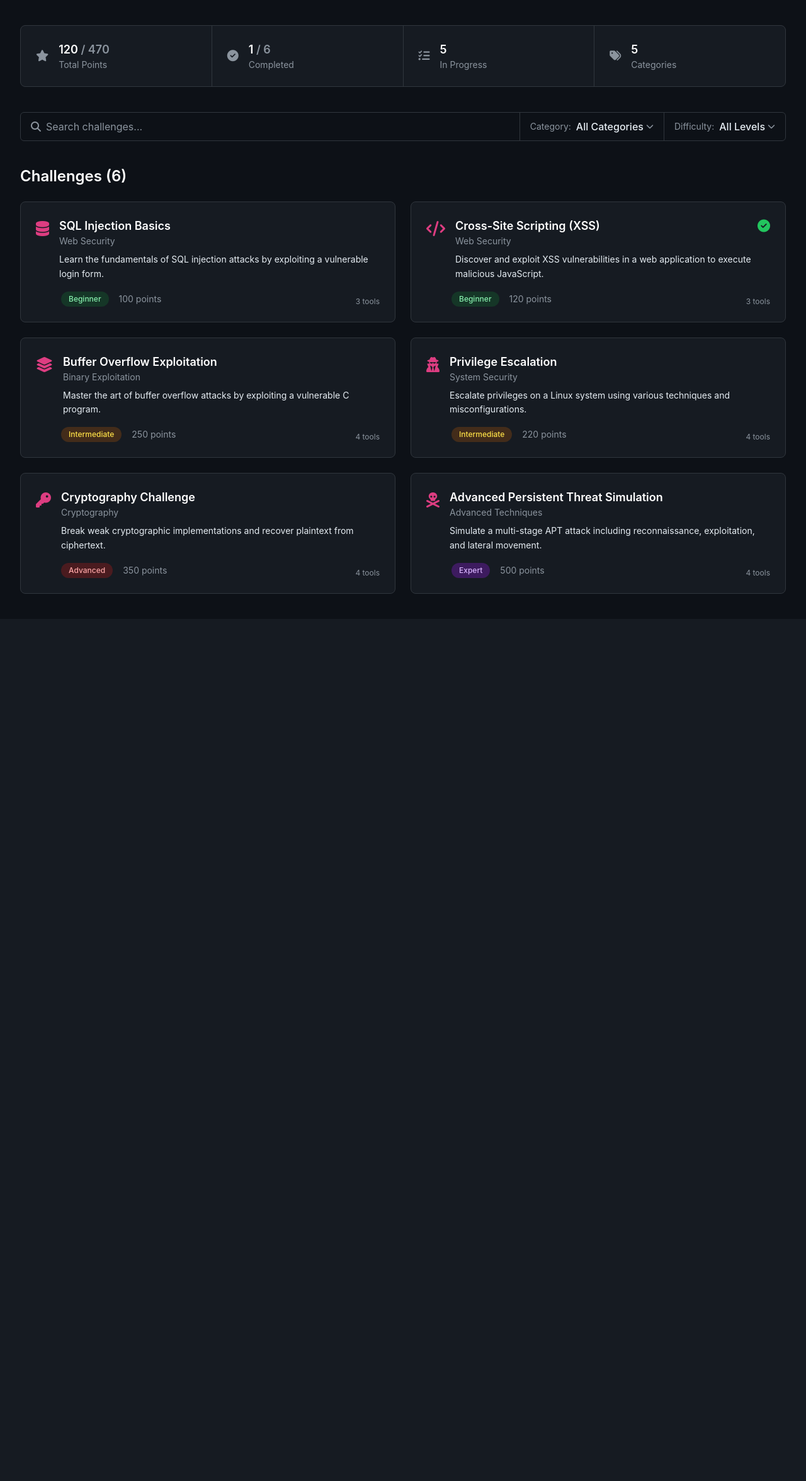
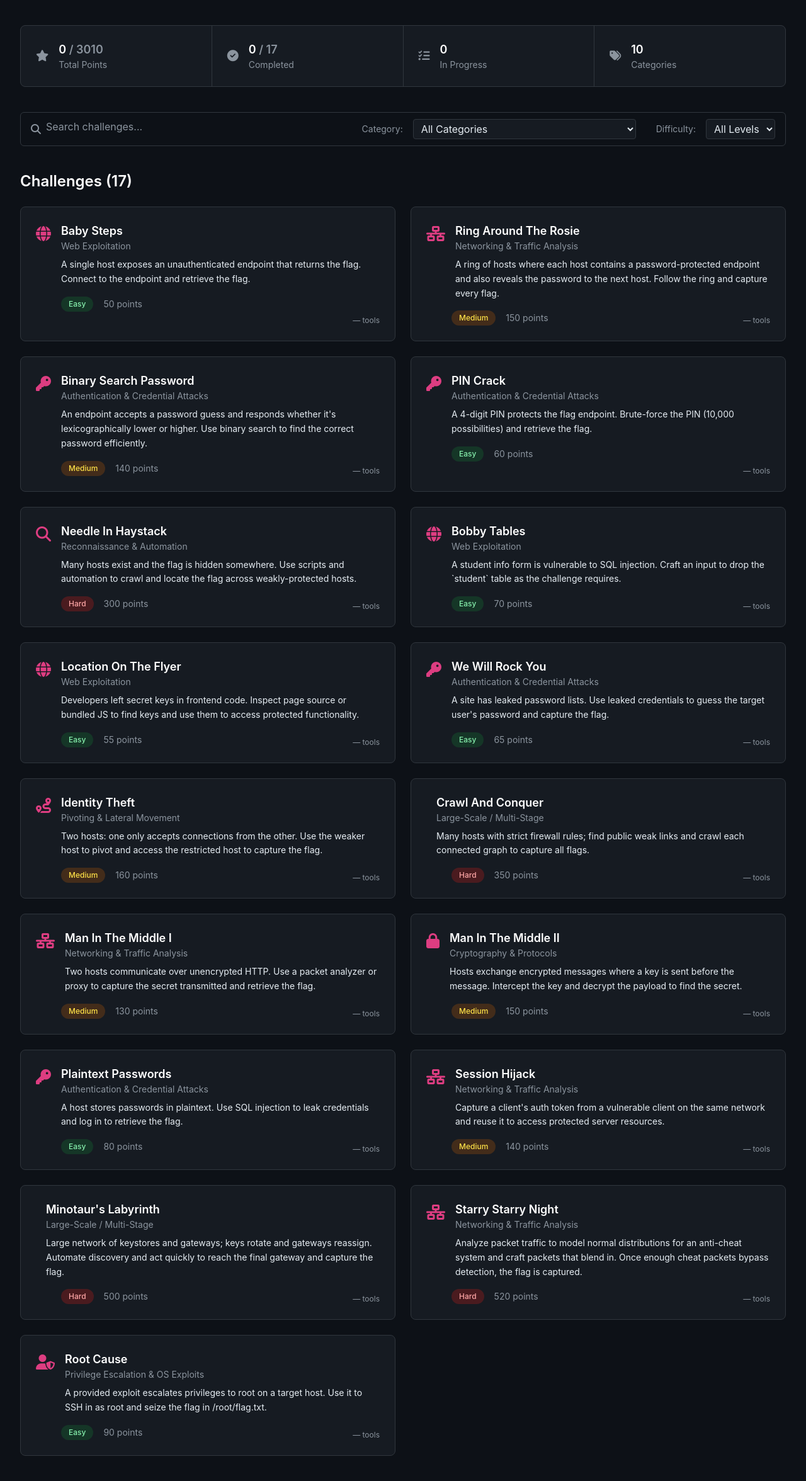
Before and after one commit to tallbreadstick/CSIT327-G1-ctf-academy, a Django app: page /challenges/ in a window 1280 px wide. Shown: the whole page at 63% size. Before the commit the page ends 943 px from the top, so only its background shows below. Run offline with Django 5.2, Linux system fonts and the light colour scheme; the visitor is signed in with stand-in values (Sample User, id 1); data comes from the database, SQL or seed files in the repository; some libraries are stand-ins or nearby versions.

Commit message:
feat(challenges): challenges are rendered dynamically from db, with filter and search

```diff
--- a/ctf_academy/accounts/templates/accounts/challenges.html
+++ b/ctf_academy/accounts/templates/accounts/challenges.html
@@ -6,14 +6,10 @@
     <meta name="viewport" content="width=device-width, initial-scale=1.0">
     <title>Challenges - CTF Academy</title>
     <link rel="icon" type="image/png" href="{% static 'accounts/images/logo.png' %}">
-
-    <!-- Font Awesome for Icons -->
     <link rel="stylesheet" href="https://cdnjs.cloudflare.com/ajax/libs/font-awesome/6.5.2/css/all.min.css">
-
     {% tailwind_css %}
 
     <style>
-        /* Custom CSS variables to perfectly match the color scheme from the screenshot. */
         :root {
             --color-bg-primary: #0d1117;
             --color-bg-secondary: #161b22;
@@ -31,10 +27,9 @@
 </head>
 <body class="min-h-screen bg-[var(--color-bg-primary)]">
 
-    <!-- NAVBAR (Reusable Component) -->
+    <!-- NAVBAR -->
     <c-navbar></c-navbar>
 
-    <!-- MAIN CONTENT -->
     <main class="container mx-auto max-w-7xl px-4 sm:px-6 lg:px-8 py-10">
 
         <!-- STATS BAR -->
@@ -42,28 +37,35 @@
             <div class="bg-[var(--color-bg-secondary)] p-6 flex items-center gap-4">
                 <i class="fas fa-star text-lg text-[var(--color-text-dark)]"></i>
                 <div>
-                    <h4 class="text-lg font-semibold text-white">120<span class="text-[var(--color-text-dark)]"> / 470</span></h4>
+                    <h4 class="text-lg font-semibold text-white">
+                        {{ stats.points_earned }}<span class="text-[var(--color-text-dark)]"> / {{ stats.points_total }}</span>
+                    </h4>
                     <p class="text-sm text-[var(--color-text-dark)]">Total Points</p>
                 </div>
             </div>
+
             <div class="bg-[var(--color-bg-secondary)] p-6 flex items-center gap-4">
                 <i class="fas fa-check-circle text-lg text-[var(--color-text-dark)]"></i>
                 <div>
-                    <h4 class="text-lg font-semibold text-white">1<span class="text-[var(--color-text-dark)]"> / 6</span></h4>
+                    <h4 class="text-lg font-semibold text-white">
+                        {{ stats.completed }}<span class="text-[var(--color-text-dark)]"> / {{ stats.total }}</span>
+                    </h4>
                     <p class="text-sm text-[var(--color-text-dark)]">Completed</p>
                 </div>
             </div>
+
             <div class="bg-[var(--color-bg-secondary)] p-6 flex items-center gap-4">
                 <i class="fas fa-tasks text-lg text-[var(--color-text-dark)]"></i>
                 <div>
-                    <h4 class="text-lg font-semibold text-white">5</h4>
+                    <h4 class="text-lg font-semibold text-white">{{ stats.in_progress }}</h4>
                     <p class="text-sm text-[var(--color-text-dark)]">In Progress</p>
                 </div>
             </div>
+
             <div class="bg-[var(--color-bg-secondary)] p-6 flex items-center gap-4">
                 <i class="fas fa-tags text-lg text-[var(--color-text-dark)]"></i>
                 <div>
-                    <h4 class="text-lg font-semibold text-white">5</h4>
+                    <h4 class="text-lg font-semibold text-white">{{ stats.categories_count }}</h4>
                     <p class="text-sm text-[var(--color-text-dark)]">Categories</p>
                 </div>
             </div>
@@ -72,142 +74,105 @@
         <!-- FILTER BAR -->
         <section class="flex flex-col md:flex-row items-center bg-transparent border border-[var(--color-border)] rounded-md mb-10 focus-within:ring-1 focus-within:ring-pink-500 focus-within:border-pink-500 divide-y md:divide-y-0 md:divide-x divide-[var(--color-border)]">
 
+            <form method="get" class="flex w-full md:flex-1">
                 <div class="relative w-full md:w-auto md:flex-grow">
                     <i class="fas fa-search absolute left-4 top-1/2 -translate-y-1/2 text-[var(--color-text-dark)]"></i>
-                <input type="text" class="w-full bg-transparent border-none rounded-t-md md:rounded-l-md md:rounded-tr-none py-2.5 px-4 pl-10 text-[var(--color-text-light)] placeholder:text-[var(--color-text-dark)] focus:ring-0" placeholder="Search challenges...">
+                    <input name="q" value="{{ q }}" type="text" class="w-full bg-transparent border-none rounded-t-md md:rounded-l-md md:rounded-tr-none py-2.5 px-4 pl-10 text-[var(--color-text-light)] placeholder:text-[var(--color-text-dark)] focus:ring-0" placeholder="Search challenges...">
                 </div>
 
-            <div class="flex-shrink-0 flex items-center justify-between md:justify-start gap-2 px-4 py-2.5 w-full md:w-auto">
-                <span class="text-sm text-[var(--color-text-dark)]">Category:</span>
-                <button class="flex items-center gap-1 text-[var(--color-text-light)] font-medium hover:text-pink-400 transition-colors">
-                    All Categories
-                    <i class="fas fa-chevron-down text-xs text-[var(--color-text-dark)]"></i>
-                </button>
+                <div class="flex items-center gap-2 px-4 py-2.5">
+                    <label class="text-sm text-[var(--color-text-dark)] mr-2">Category:</label>
+                    <select name="category"
+                            onchange="this.form.submit()"
+                            class="bg-[var(--color-bg-secondary)] border border-[var(--color-border)]
+                                text-[var(--color-text-light)] px-2 py-1 rounded">
+                        <option class="!bg-[var(--color-bg-primary)]" value="">All Categories</option>
+                        {% for cat in categories %}
+                            <option class="!bg-[var(--color-bg-primary)]"
+                                    value="{{ cat.slug }}"
+                                    {% if cat.slug == selected_category %}selected{% endif %}>
+                                {{ cat.name }}
+                            </option>
+                        {% endfor %}
+                    </select>
                 </div>
 
-            <div class="flex-shrink-0 flex items-center justify-between md:justify-start gap-2 px-4 py-2.5 w-full md:w-auto rounded-b-md md:rounded-r-md md:rounded-bl-none">
-                <span class="text-sm text-[var(--color-text-dark)]">Difficulty:</span>
-                <button class="flex items-center gap-1 text-[var(--color-text-light)] font-medium hover:text-pink-400 transition-colors">
-                    All Levels
-                    <i class="fas fa-chevron-down text-xs text-[var(--color-text-dark)]"></i>
-                </button>
+                <div class="flex items-center gap-2 px-4 py-2.5 rounded-b-md md:rounded-r-md md:rounded-bl-none">
+                    <label class="text-sm text-[var(--color-text-dark)] mr-2">Difficulty:</label>
+                    <select name="difficulty"
+                            onchange="this.form.submit()"
+                            class="bg-[var(--color-bg-secondary)] border border-[var(--color-border)]
+                                text-[var(--color-text-light)] px-2 py-1 rounded">
+                        <option class="!bg-[var(--color-bg-primary)]" value="">All Levels</option>
+                        {% for value, label in DIFFICULTY_CHOICES %}
+                            <option class="!bg-[var(--color-bg-primary)]"
+                                    value="{{ value }}"
+                                    {% if value == selected_difficulty %}selected{% endif %}>
+                                {{ label }}
+                            </option>
+                        {% endfor %}
+                    </select>
                 </div>
+            </form>
         </section>
 
         <!-- CHALLENGES GRID -->
         <section>
-            <h2 class="text-2xl font-semibold text-white mb-6">Challenges (6)</h2>
+            <h2 class="text-2xl font-semibold text-white mb-6">Challenges ({{ challenges|length }})</h2>
+
             <div class="grid grid-cols-1 md:grid-cols-2 gap-6">
+                {% for c in challenges %}
+                <div class="bg-[var(--color-bg-secondary)] border border-[var(--color-border)] rounded-lg p-6 relative hover:border-pink-500/50 transition-colors">
 
-                <!-- Card 1 -->
-                <div class="bg-[var(--color-bg-secondary)] border border-[var(--color-border)] rounded-lg p-6 relative hover:border-pink-500/50 transition-colors">
+                    {% if c.is_completed %}
+                        <i class="fas fa-check-circle text-green-500 text-xl absolute top-6 right-6"></i>
+                    {% endif %}
+
                     <div class="flex items-start gap-4">
-                        <i class="fas fa-database text-2xl text-[var(--color-accent-pink)] mt-0.5"></i>
+                        <i class="{% if c.category.icon_class %}{{ c.category.icon_class }}{% else %}fa-solid fa-shield-halved{% endif %} text-2xl text-[var(--color-accent-pink)] mt-0.5"></i>
+
                         <div>
-                            <h3 class="text-lg font-semibold text-white">SQL Injection Basics</h3>
-                            <p class="text-sm text-[var(--color-text-dark)] mb-2">Web Security</p>
-                            <p class="text-sm text-[var(--color-text-light)] leading-relaxed">Learn the fundamentals of SQL injection attacks by exploiting a vulnerable login form.</p>
+                            <h3 class="text-lg font-semibold text-white">
+                                <a href="{% url 'challenge_detail' c.slug %}" class="hover:underline">{{ c.title }}</a>
+                            </h3>
+
+                            <p class="text-sm text-[var(--color-text-dark)] mb-2">{{ c.category.name }}</p>
+
+                            <p class="text-sm text-[var(--color-text-light)] leading-relaxed">
+                                {% if c.description %}{{ c.description|truncatechars:180 }}{% else %}<span class="text-[var(--color-text-dark)]">No description.</span>{% endif %}
+                            </p>
                         </div>
                     </div>
+
                     <div class="flex items-center gap-4 mt-4 ml-10">
-                        <span class="px-3 py-1 text-xs font-medium rounded-full bg-green-900/50 text-green-300">Beginner</span>
-                        <span class="text-sm text-[var(--color-text-dark)]">100 points</span>
-                    </div>
-                    <span class="absolute bottom-6 right-6 text-xs text-[var(--color-text-dark)]">3 tools</span>
+                        {% if c.get_difficulty_display == "Easy" or c.difficulty == "easy" %}
+                            <span class="px-3 py-1 text-xs font-medium rounded-full bg-green-900/50 text-green-300">
+                                {{ c.get_difficulty_display }}
+                            </span>
+                        {% elif c.get_difficulty_display == "Medium" or c.difficulty == "medium" %}
+                            <span class="px-3 py-1 text-xs font-medium rounded-full bg-yellow-900/50 text-yellow-300">
+                                {{ c.get_difficulty_display }}
+                            </span>
+                        {% else %}
+                            <span class="px-3 py-1 text-xs font-medium rounded-full bg-red-900/50 text-red-300">
+                                {{ c.get_difficulty_display }}
+                            </span>
+                        {% endif %}
+
+                        <span class="text-sm text-[var(--color-text-dark)]">{{ c.points }} points</span>
                     </div>
 
-                <!-- Card 2 -->
-                <div class="bg-[var(--color-bg-secondary)] border border-[var(--color-border)] rounded-lg p-6 relative hover:border-pink-500/50 transition-colors">
-                    <i class="fas fa-check-circle text-green-500 text-xl absolute top-6 right-6"></i>
-                    <div class="flex items-start gap-4">
-                        <i class="fas fa-code text-2xl text-[var(--color-accent-pink)] mt-0.5"></i>
-                        <div>
-                            <h3 class="text-lg font-semibold text-white">Cross-Site Scripting (XSS)</h3>
-                            <p class="text-sm text-[var(--color-text-dark)] mb-2">Web Security</p>
-                            <p class="text-sm text-[var(--color-text-light)] leading-relaxed">Discover and exploit XSS vulnerabilities in a web application to execute malicious JavaScript.</p>
+                    <span class="absolute bottom-6 right-6 text-xs text-[var(--color-text-dark)]">
+                        {% if c.tools_count %}{{ c.tools_count }} tools{% else %}— tools{% endif %}
+                    </span>
                 </div>
-                    </div>
-                    <div class="flex items-center gap-4 mt-4 ml-10">
-                        <span class="px-3 py-1 text-xs font-medium rounded-full bg-green-900/50 text-green-300">Beginner</span>
-                        <span class="text-sm text-[var(--color-text-dark)]">120 points</span>
-                    </div>
-                    <span class="absolute bottom-6 right-6 text-xs text-[var(--color-text-dark)]">3 tools</span>
-                </div>
-
-                <!-- Card 3 -->
-                <div class="bg-[var(--color-bg-secondary)] border border-[var(--color-border)] rounded-lg p-6 relative hover:border-pink-500/50 transition-colors">
-                    <div class="flex items-start gap-4">
-                        <i class="fas fa-layer-group text-2xl text-[var(--color-accent-pink)] mt-0.5"></i>
-                        <div>
-                            <h3 class="text-lg font-semibold text-white">Buffer Overflow Exploitation</h3>
-                            <p class="text-sm text-[var(--color-text-dark)] mb-2">Binary Exploitation</p>
-                            <p class="text-sm text-[var(--color-text-light)] leading-relaxed">Master the art of buffer overflow attacks by exploiting a vulnerable C program.</p>
-                        </div>
-                    </div>
-                    <div class="flex items-center gap-4 mt-4 ml-10">
-                        <span class="px-3 py-1 text-xs font-medium rounded-full bg-yellow-900/50 text-yellow-300">Intermediate</span>
-                        <span class="text-sm text-[var(--color-text-dark)]">250 points</span>
-                    </div>
-                    <span class="absolute bottom-6 right-6 text-xs text-[var(--color-text-dark)]">4 tools</span>
-                </div>
-
-                <!-- Card 4 -->
-                <div class="bg-[var(--color-bg-secondary)] border border-[var(--color-border)] rounded-lg p-6 relative hover:border-pink-500/50 transition-colors">
-                    <div class="flex items-start gap-4">
-                        <i class="fas fa-user-secret text-2xl text-[var(--color-accent-pink)] mt-0.5"></i>
-                        <div>
-                            <h3 class="text-lg font-semibold text-white">Privilege Escalation</h3>
-                            <p class="text-sm text-[var(--color-text-dark)] mb-2">System Security</p>
-                            <p class="text-sm text-[var(--color-text-light)] leading-relaxed">Escalate privileges on a Linux system using various techniques and misconfigurations.</p>
-                        </div>
-                    </div>
-                    <div class="flex items-center gap-4 mt-4 ml-10">
-                        <span class="px-3 py-1 text-xs font-medium rounded-full bg-yellow-900/50 text-yellow-300">Intermediate</span>
-                        <span class="text-sm text-[var(--color-text-dark)]">220 points</span>
-                    </div>
-                    <span class="absolute bottom-6 right-6 text-xs text-[var(--color-text-dark)]">4 tools</span>
-                </div>
-
-                <!-- Card 5 -->
-                <div class="bg-[var(--color-bg-secondary)] border border-[var(--color-border)] rounded-lg p-6 relative hover:border-pink-500/50 transition-colors">
-                    <div class="flex items-start gap-4">
-                        <i class="fas fa-key text-2xl text-[var(--color-accent-pink)] mt-0.5"></i>
-                        <div>
-                            <h3 class="text-lg font-semibold text-white">Cryptography Challenge</h3>
-                            <p class="text-sm text-[var(--color-text-dark)] mb-2">Cryptography</p>
-                            <p class="text-sm text-[var(--color-text-light)] leading-relaxed">Break weak cryptographic implementations and recover plaintext from ciphertext.</p>
-                        </div>
-                    </div>
-                    <div class="flex items-center gap-4 mt-4 ml-10">
-                        <span class="px-3 py-1 text-xs font-medium rounded-full bg-red-900/50 text-red-300">Advanced</span>
-                        <span class="text-sm text-[var(--color-text-dark)]">350 points</span>
-                    </div>
-                    <span class="absolute bottom-6 right-6 text-xs text-[var(--color-text-dark)]">4 tools</span>
-                </div>
-
-                <!-- Card 6 -->
-                <div class="bg-[var(--color-bg-secondary)] border border-[var(--color-border)] rounded-lg p-6 relative hover:border-pink-500/50 transition-colors">
-                    <div class="flex items-start gap-4">
-                        <i class="fas fa-skull-crossbones text-2xl text-[var(--color-accent-pink)] mt-0.5"></i>
-                        <div>
-                            <h3 class="text-lg font-semibold text-white">Advanced Persistent Threat Simulation</h3>
-                            <p class="text-sm text-[var(--color-text-dark)] mb-2">Advanced Techniques</p>
-                            <p class="text-sm text-[var(--color-text-light)] leading-relaxed">Simulate a multi-stage APT attack including reconnaissance, exploitation, and lateral movement.</p>
-                        </div>
-                    </div>
-                    <div class="flex items-center gap-4 mt-4 ml-10">
-                        <span class="px-3 py-1 text-xs font-medium rounded-full bg-purple-900/60 text-purple-300">Expert</span>
-                        <span class="text-sm text-[var(--color-text-dark)]">500 points</span>
-                    </div>
-                    <span class="absolute bottom-6 right-6 text-xs text-[var(--color-text-dark)]">4 tools</span>
-                </div>
-
+                {% empty %}
+                <p class="text-[var(--color-text-dark)]">No challenges found for the selected filters.</p>
+                {% endfor %}
             </div>
         </section>
     </main>
 
-    <!-- FOOTER -->
     <c-footer></c-footer>
-
 </body>
 </html>
--- a/ctf_academy/accounts/views.py
+++ b/ctf_academy/accounts/views.py
@@ -225,11 +225,111 @@ def profile_page(request):
     })
 
 
-# --- THIS IS THE FUNCTION YOU ARE MISSING ---
 @login_required
 def challenges_page(request):
-    return render(request, "accounts/challenges.html")
-# ---------------------------------------------
+    user = request.user
+
+    # --- Basic collections ---
+    categories = Category.objects.all().order_by("name")
+    qs = Challenge.objects.filter(is_active=True).select_related("category")
+
+    # --- Filters from query string ---
+    q = request.GET.get("q", "").strip()
+    category_slug = request.GET.get("category", "")
+    difficulty = request.GET.get("difficulty", "")
+
+    if category_slug:
+        qs = qs.filter(category__slug=category_slug)
+
+    if difficulty:
+        qs = qs.filter(difficulty=difficulty)
+
+    if q:
+        # simple search across title and description
+        qs = qs.filter(Q(title__icontains=q) | Q(description__icontains=q) | Q(category__name__icontains=q))
+
+    qs = qs.order_by("id")
+
+    # --- Stats: totals & points ---
+    total_count = qs.count()
+    points_total = qs.aggregate(total_points=Sum("points"))["total_points"] or 0
+
+    completed_count = 0
+    in_progress_count = 0
+    points_earned = 0
+
+    # Determine completion tracking strategy:
+    # 1) If Challenge has an M2M 'completed_by', use it.
+    # 2) Else try optional ChallengeProgress model (user, challenge, status).
+    # 3) Otherwise show zeros (no tracking implemented).
+    try:
+        # Method 1: M2M completed_by
+        if hasattr(Challenge, "completed_by"):
+            completed_qs = qs.filter(completed_by=user)
+            completed_count = completed_qs.count()
+            points_earned = completed_qs.aggregate(points=Sum("points"))["points"] or 0
+
+            # annotate per-challenge flags
+            challenges = list(qs)
+            completed_ids = set(completed_qs.values_list("id", flat=True))
+            for ch in challenges:
+                ch.is_completed = (ch.id in completed_ids)
+                # tools_count placeholder: if topology contains 'tools' list, count it
+                try:
+                    ch.tools_count = len(ch.topology.get("tools", [])) if ch.topology else 0
+                except Exception:
+                    ch.tools_count = 0
+
+        else:
+            # Method 2: optional ChallengeProgress model
+            from .models import ChallengeProgress  # may not exist
+            progress_qs = ChallengeProgress.objects.filter(user=user, challenge__in=qs)
+
+            completed_count = progress_qs.filter(status="completed").count()
+            in_progress_count = progress_qs.filter(status="in_progress").count()
+            points_earned = progress_qs.filter(status="completed").aggregate(points=Sum("challenge__points"))["points"] or 0
+
+            challenges = list(qs)
+            # map statuses by challenge id
+            prog_map = {p.challenge_id: p.status for p in progress_qs}
+            for ch in challenges:
+                ch.is_completed = prog_map.get(ch.id) == "completed"
+                ch.tools_count = len(ch.topology.get("tools", [])) if ch.topology else 0
+
+    except Exception:
+        # Fallback: no completion tracking available
+        completed_count = 0
+        in_progress_count = 0
+        points_earned = 0
+        challenges = list(qs)
+        for ch in challenges:
+            ch.is_completed = False
+            try:
+                ch.tools_count = len(ch.topology.get("tools", [])) if ch.topology else 0
+            except Exception:
+                ch.tools_count = 0
+
+    stats = {
+        "total": total_count,
+        "points_total": points_total,
+        "completed": completed_count,
+        "in_progress": in_progress_count,
+        "points_earned": points_earned,
+        "categories_count": categories.count(),
+    }
+
+    context = {
+        "categories": categories,
+        "challenges": challenges,
+        "DIFFICULTY_CHOICES": Challenge.Difficulty.choices,
+        "selected_category": category_slug,
+        "selected_difficulty": difficulty,
+        "q": q,
+        "stats": stats,
+    }
+
+    return render(request, "accounts/challenges.html", context)
+
 
 @login_required
 def leaderboards_page(request):
```
Also changed, not shown: ctf_academy/accounts/models.py (+28 -28 lines). Lines whose indentation alone changed are shown as unchanged.
